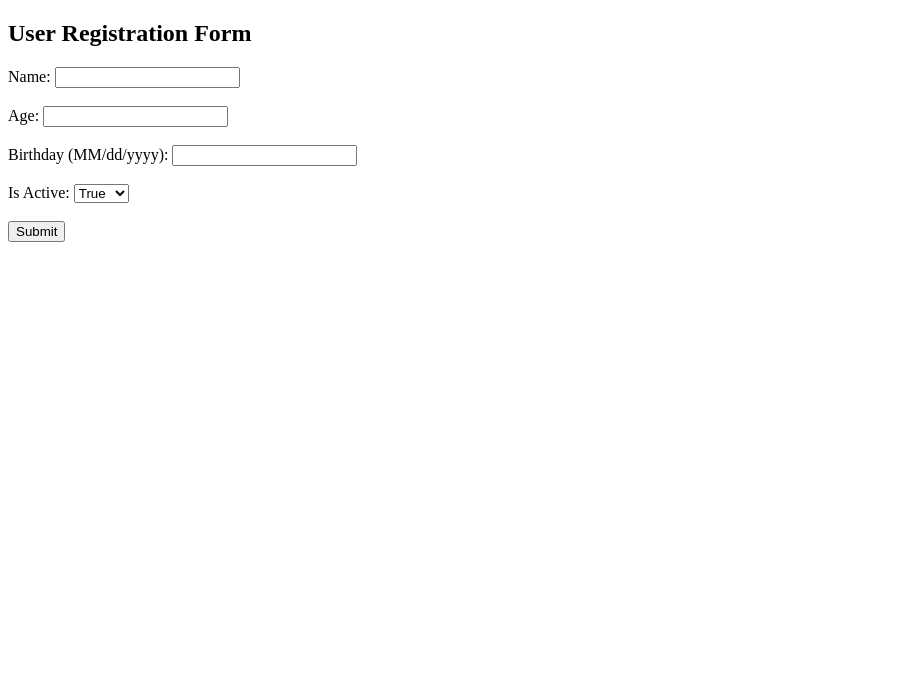
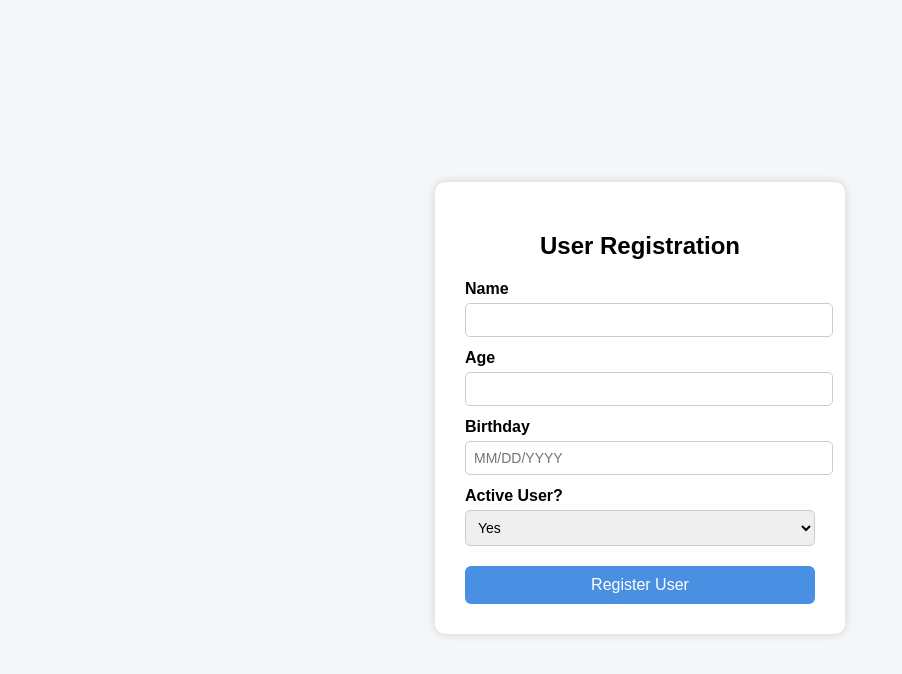
Before and after one commit to cruzdaniel22802-glitch/Java-Learn, a plain HTML site: page MyAPP/webapp/index.html in a window 1280 px wide. Shown: the whole page, without its empty margins (0-902 px from the left). Drawn offline with Linux system fonts and the light colour scheme.

Commit message:
Updated index.html

```diff
--- a/MyAPP/webapp/index.html
+++ b/MyAPP/webapp/index.html
@@ -1,20 +1,136 @@
 <!DOCTYPE html>
-<html>
+<html lang="en">
 <head>
+    <meta charset="UTF-8">
     <title>User Registration</title>
+
+    <style>
+        body {
+            font-family: Arial, sans-serif;
+            background: #f4f6f8;
+            height: 100vh;
+            display: flex;
+            justify-content: center;
+            align-items: center;
+        }
+
+        .form-container {
+            background: white;
+            padding: 30px;
+            width: 350px;
+            border-radius: 10px;
+            box-shadow: 0 0 10px rgba(0,0,0,0.15);
+        }
+
+        h2 {
+            text-align: center;
+            margin-bottom: 20px;
+        }
+
+        label {
+            display: block;
+            margin-top: 12px;
+            font-weight: bold;
+        }
+
+        input, select {
+            width: 100%;
+            padding: 8px;
+            margin-top: 5px;
+            border-radius: 5px;
+            border: 1px solid #ccc;
+            font-size: 14px;
+        }
+
+        input:focus, select:focus {
+            outline: none;
+            border-color: #4a90e2;
+        }
+
+        button {
+            margin-top: 20px;
+            width: 100%;
+            padding: 10px;
+            background: #4a90e2;
+            border: none;
+            color: white;
+            font-size: 16px;
+            border-radius: 6px;
+            cursor: pointer;
+        }
+
+        button:hover {
+            background: #357abd;
+        }
+
+        .error {
+            color: red;
+            font-size: 13px;
+            display: none;
+        }
+    </style>
 </head>
+
 <body>
-<h2>User Registration Form</h2>
-<form action="SaveUserServlet" method="post">
-    Name: <input type="text" name="name" required><br><br>
-    Age: <input type="number" name="age" required><br><br>
-    Birthday (MM/dd/yyyy): <input type="text" name="birthday" required><br><br>
-    Is Active:
-    <select name="isActive">
-        <option value="true">True</option>
-        <option value="false">False</option>
-    </select><br><br>
-    <input type="submit" value="Submit">
-</form>
+
+<div class="form-container">
+    <h2>User Registration</h2>
+
+    <form action="SaveUserServlet" method="post" onsubmit="return validateForm()">
+
+        <label>Name</label>
+        <input type="text" name="name" id="name" required>
+        <div class="error" id="nameError">Name is required</div>
+
+        <label>Age</label>
+        <input type="number" name="age" id="age" min="1" required>
+        <div class="error" id="ageError">Enter a valid age</div>
+
+        <label>Birthday</label>
+        <input type="text" name="birthday" id="birthday" placeholder="MM/DD/YYYY" required>
+        <div class="error" id="birthdayError">Select a date</div>
+
+        <label>Active User?</label>
+        <select name="isActive">
+            <option value="true">Yes</option>
+            <option value="false">No</option>
+        </select>
+
+        <button type="submit">Register User</button>
+    </form>
+</div>
+
+<script>
+    function validateForm() {
+
+        let valid = true;
+
+        const name = document.getElementById("name").value.trim();
+        const age = document.getElementById("age").value;
+        const birthday = document.getElementById("birthday").value;
+
+        document.getElementById("nameError").style.display = "none";
+        document.getElementById("ageError").style.display = "none";
+        document.getElementById("birthdayError").style.display = "none";
+
+        if (name === "") {
+            document.getElementById("nameError").style.display = "block";
+            valid = false;
+        }
+
+        if (age <= 0) {
+            document.getElementById("ageError").style.display = "block";
+            valid = false;
+        }
+
+        if (birthday === "") {
+            document.getElementById("birthdayError").style.display = "block";
+            valid = false;
+        }
+
+        return valid;
+    }
+</script>
+
 </body>
 </html>
```
